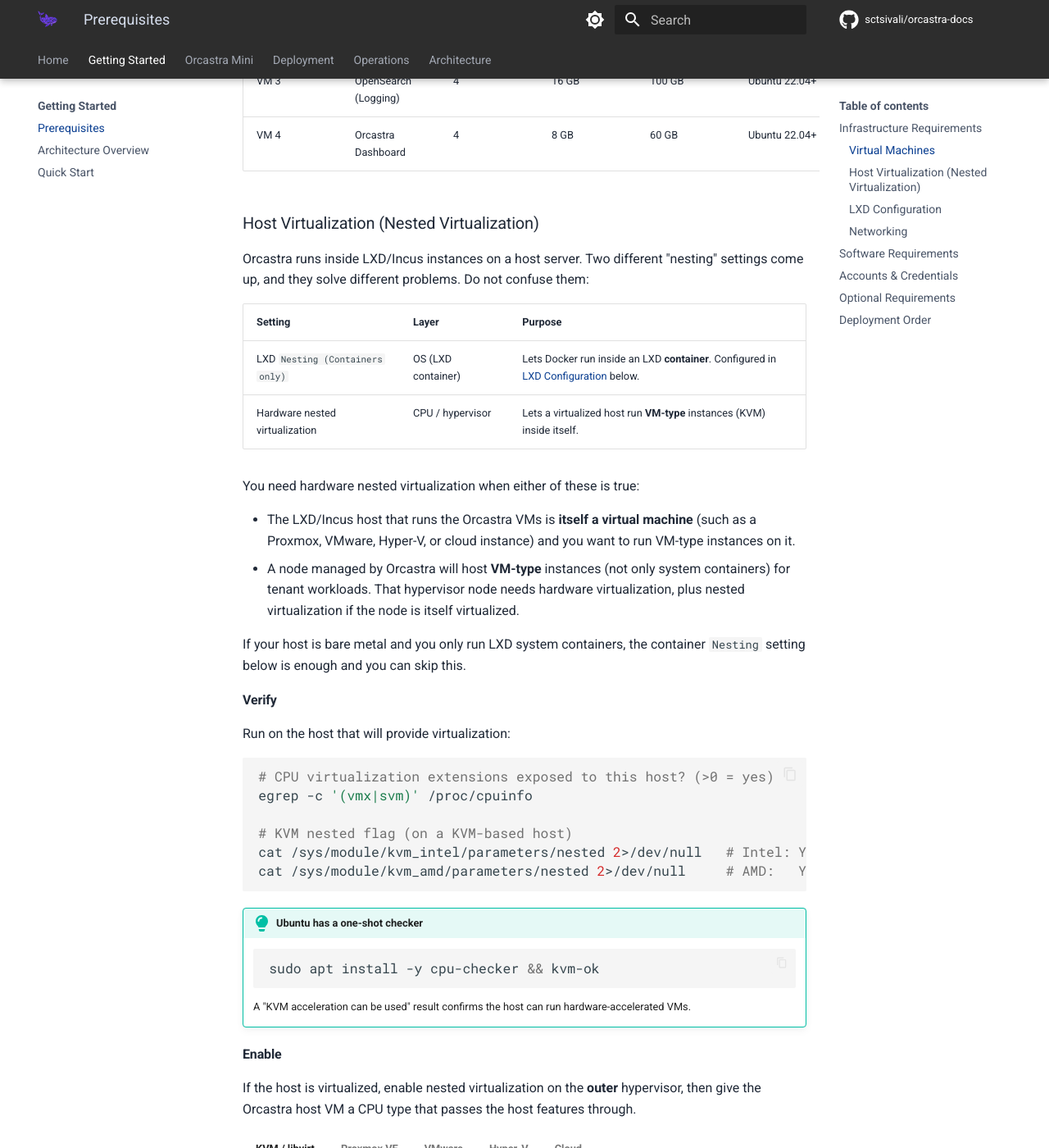
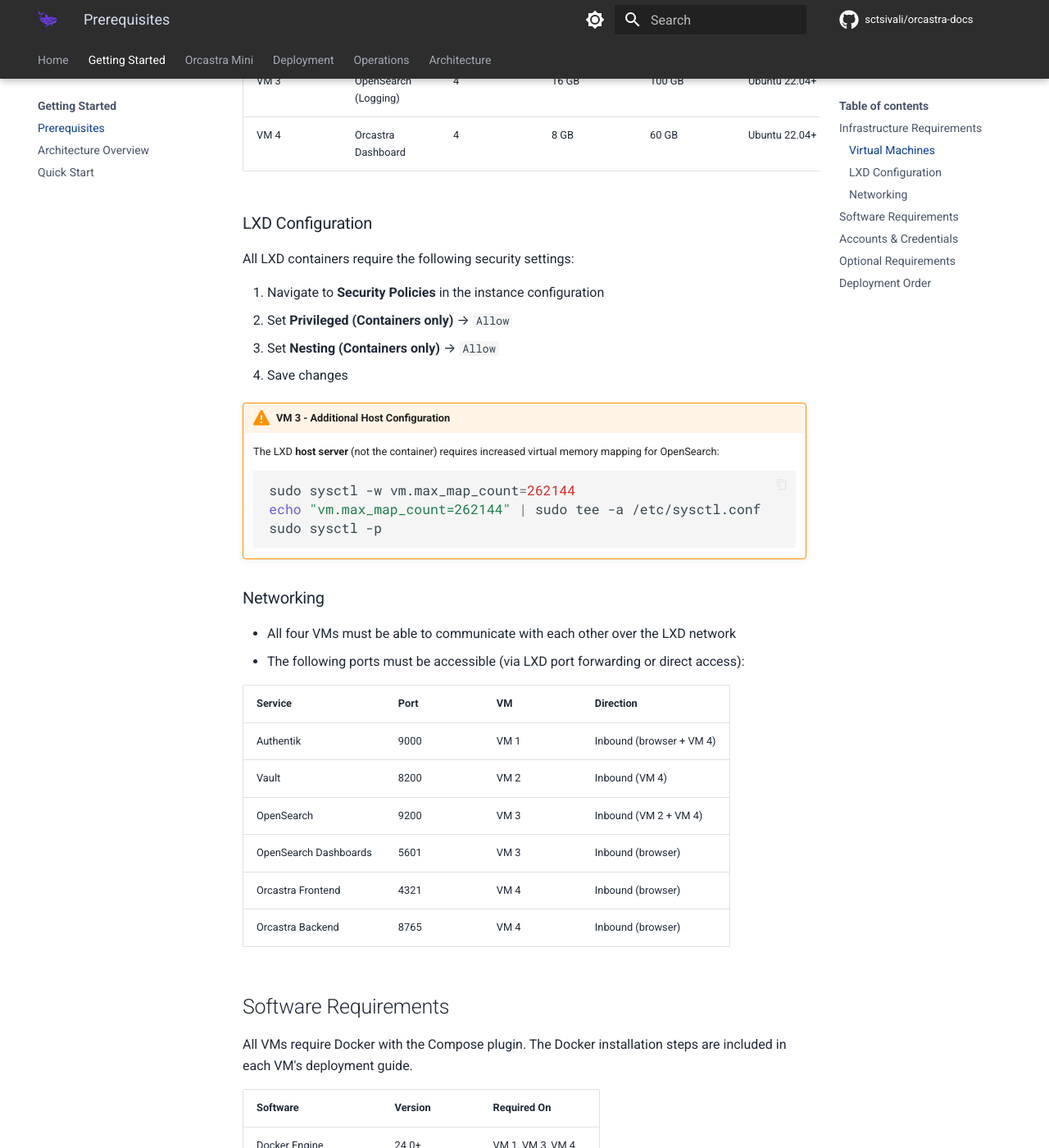
Before and after one commit to sctsivali/orcastra-docs, an MkDocs documentation site: the page built from docs/getting-started/prerequisites.md, in a window 1280 px wide and 1400 px high, scrolled down 578 px. Shown: the whole window at 82% size. Built offline with MkDocs 1.6.1 and Material for MkDocs 9.7.7, drawn with Linux system fonts in a browser that asks for light colours; comment, search, counter and statistics services are not loaded; the version menu is left out; some of the changed text lies outside the part shown.

Commit message:
docs: drop out-of-scope hardware nested-virtualization prerequisite
Orcastra deploys on LXD/Incus/MicroCloud system containers and talks to clusters over the LXD API, so the only nesting requirement is the container Nesting (Containers only) setting already covered by the LXD Instance Security Policy. The added hardware nested-virtualization section (outer Proxmox/VMware/Hyper-V/cloud) implied running a hypervisor inside a hypervisor and is out of scope. Remove it and the networking cross-reference; keep docs scoped to LXD/Incus/MicroCloud.

````diff
--- a/docs/getting-started/prerequisites.md
+++ b/docs/getting-started/prerequisites.md
@@ -14,96 +14,6 @@
 | VM 2 | Vault (Secrets) | 2 | 2 GB | 20 GB | Ubuntu 22.04+ |
 | VM 3 | OpenSearch (Logging) | 4 | 16 GB | 100 GB | Ubuntu 22.04+ |
 | VM 4 | Orcastra Dashboard | 4 | 8 GB | 60 GB | Ubuntu 22.04+ |
-
-### Host Virtualization (Nested Virtualization)
-
-Orcastra runs inside LXD/Incus instances on a host server. Two different "nesting" settings come up, and they solve different problems. Do not confuse them:
-
-| Setting | Layer | Purpose |
-|---|---|---|
-| LXD `Nesting (Containers only)` | OS (LXD container) | Lets Docker run inside an LXD **container**. Configured in [LXD Configuration](#lxd-configuration) below. |
-| Hardware nested virtualization | CPU / hypervisor | Lets a virtualized host run **VM-type** instances (KVM) inside itself. |
-
-You need hardware nested virtualization when either of these is true:
-
-- The LXD/Incus host that runs the Orcastra VMs is **itself a virtual machine** (such as a Proxmox, VMware, Hyper-V, or cloud instance) and you want to run VM-type instances on it.
-- A node managed by Orcastra will host **VM-type** instances (not only system containers) for tenant workloads. That hypervisor node needs hardware virtualization, plus nested virtualization if the node is itself virtualized.
-
-If your host is bare metal and you only run LXD system containers, the container `Nesting` setting below is enough and you can skip this.
-
-#### Verify
-
-Run on the host that will provide virtualization:
-
-```bash
-# CPU virtualization extensions exposed to this host? (>0 = yes)
-egrep -c '(vmx|svm)' /proc/cpuinfo
-
-# KVM nested flag (on a KVM-based host)
-cat /sys/module/kvm_intel/parameters/nested 2>/dev/null   # Intel: Y or 1
-cat /sys/module/kvm_amd/parameters/nested 2>/dev/null     # AMD:   Y or 1
-```
-
-!!! tip "Ubuntu has a one-shot checker"
-    ```bash
-    sudo apt install -y cpu-checker && kvm-ok
-    ```
-    A "KVM acceleration can be used" result confirms the host can run hardware-accelerated VMs.
-
-#### Enable
-
-If the host is virtualized, enable nested virtualization on the **outer** hypervisor, then give the Orcastra host VM a CPU type that passes the host features through.
-
-=== "KVM / libvirt"
-
-    On the physical KVM host (Intel shown; use `kvm_amd` on AMD):
-
-    ```bash
-    echo "options kvm_intel nested=1" | sudo tee /etc/modprobe.d/kvm-nested.conf
-    sudo modprobe -r kvm_intel && sudo modprobe kvm_intel
-    cat /sys/module/kvm_intel/parameters/nested   # expect Y
-    ```
-
-    Give the guest a passthrough CPU in its libvirt domain XML:
-
-    ```xml
-    <cpu mode='host-passthrough'/>
-    ```
-
-=== "Proxmox VE"
-
-    Confirm the node has nesting on, then set the Orcastra host VM's CPU to `host`:
-
-    ```bash
-    cat /sys/module/kvm_intel/parameters/nested   # expect Y (use kvm_amd on AMD)
-    qm set <vmid> --cpu host
-    ```
-
-=== "VMware"
-
-    On the VM, enable **Expose hardware-assisted virtualization to the guest OS**, or add this line to the `.vmx` file:
-
-    ```
-    vhv.enable = "TRUE"
-    ```
-
-=== "Hyper-V"
-
-    From an elevated PowerShell on the Hyper-V host (the VM must be powered off):
-
-    ```powershell
-    Set-VMProcessor -VMName <name> -ExposeVirtualizationExtensions $true
-    ```
-
-=== "Cloud"
-
-    Nested virtualization support depends on the provider and instance type:
-
-    - **Google Cloud:** available on most Intel instances when nested virtualization is enabled on the image or instance.
-    - **Azure:** available on Dv3/Ev3 and newer VM sizes.
-    - **AWS:** only on bare-metal (`*.metal`) instances.
-
-    Check your provider's documentation before sizing the host.
 
 ### LXD Configuration
 
````
Also changed, not shown: docs/operations/networking.md (+0 -3 lines).
